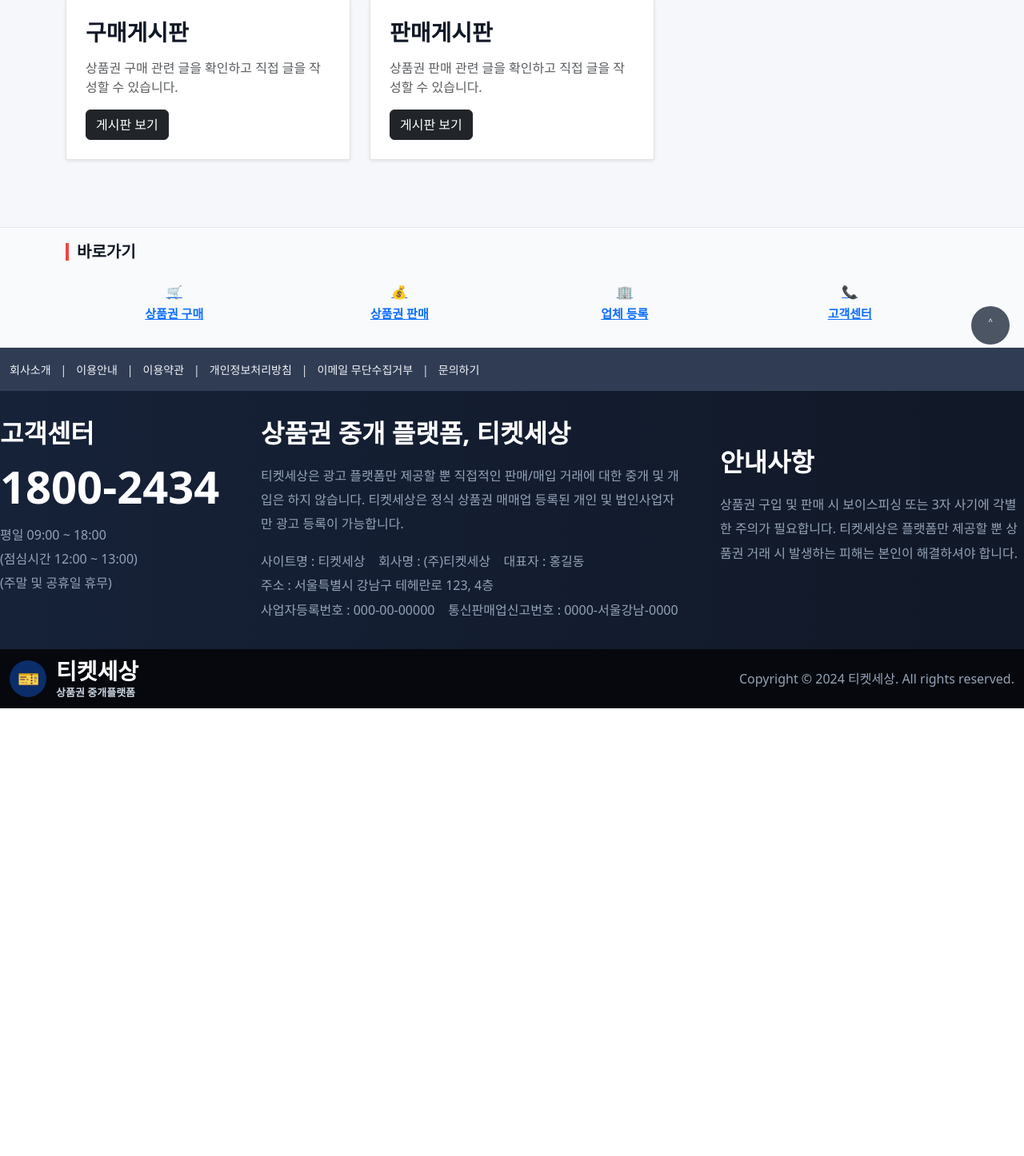
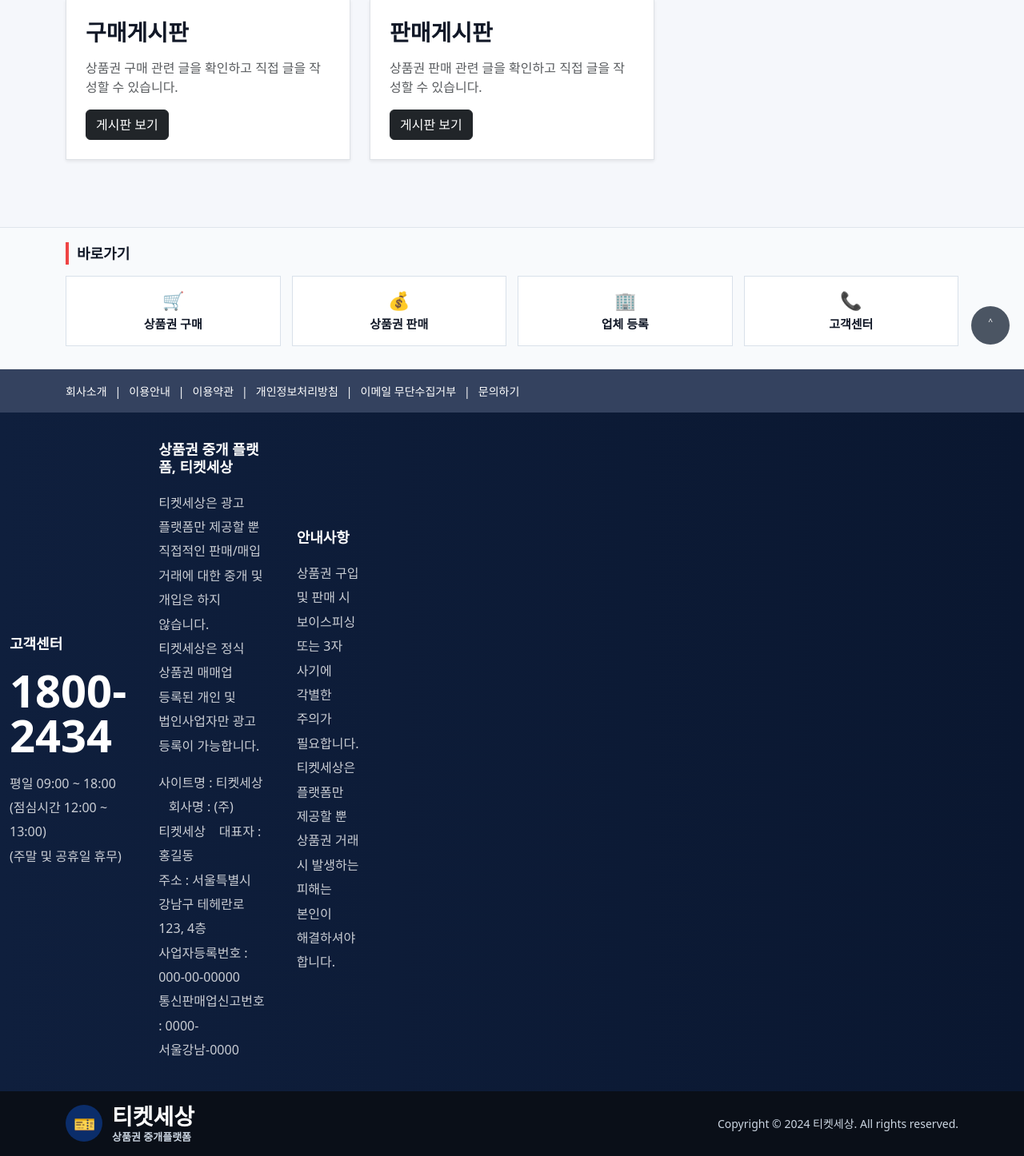
Before and after one commit to sangwoodevelopment/ticket-se, a Django app: page /community/ in a window 1280 px wide. Shown: the part 345-1791 px from the top of the page at 80% size. Before the commit the page ends 1231 px from the top, so only its background shows below. Run offline with Django 5.2, Linux system fonts and the light colour scheme; some libraries are stand-ins or nearby versions.

Commit message:
바로가기 수정

```diff
--- a/static/css/site.css
+++ b/static/css/site.css
@@ -4089,3 +4089,187 @@ body{
     line-height: 1.2;
   }
 }
+
+.ts-shortcut-section{
+  padding: 18px 0 28px;
+  border-top: 1px solid #dfe5ec;
+  background: #f8fafc;
+}
+
+.ts-shortcut-title{
+  display: flex;
+  align-items: center;
+  gap: 10px;
+  margin-bottom: 14px;
+}
+
+.ts-shortcut-title .bar{
+  width: 4px;
+  height: 28px;
+  background: #ef4444;
+  display: inline-block;
+}
+
+.ts-shortcut-title h3{
+  margin: 0;
+  font-size: 18px;
+  font-weight: 800;
+  color: #111827;
+}
+
+.shortcut-grid{
+  display: grid;
+  grid-template-columns: repeat(4, 1fr);
+  gap: 14px;
+}
+
+.shortcut-item{
+  background: #fff;
+  border: 1px solid #d9e1ea;
+  text-decoration: none;
+  color: #111827;
+  display: flex;
+  align-items: center;
+  justify-content: center;
+  gap: 10px;
+  padding: 18px 12px;
+  font-size: 16px;
+  font-weight: 800;
+  min-width: 0;
+}
+
+.shortcut-item .icon{
+  font-size: 22px;
+  line-height: 1;
+  flex: 0 0 auto;
+}
+
+.shortcut-item .label{
+  display: block;
+  white-space: nowrap;
+  word-break: keep-all;
+  line-height: 1.2;
+}
+
+.ts-footer-links{
+  background: #34425f;
+  padding: 14px 0;
+}
+
+.ts-footer-links .container{
+  display: flex;
+  flex-wrap: wrap;
+  gap: 10px;
+  align-items: center;
+}
+
+.ts-footer-links a,
+.ts-footer-links span{
+  color: #fff;
+  font-size: 14px;
+  text-decoration: none;
+}
+
+.ts-footer-main{
+  background: linear-gradient(90deg, #0f1f3d 0%, #0a1730 100%);
+  padding: 36px 0;
+}
+
+.ts-footer-main-inner{
+  display: grid;
+  grid-template-columns: 1fr 1.6fr 1fr;
+  gap: 40px;
+}
+
+.ts-footer-col h3{
+  color: #fff;
+  margin-bottom: 18px;
+  font-size: 18px;
+  font-weight: 800;
+}
+
+.ts-footer-col p,
+.ts-footer-col .meta{
+  color: rgba(255,255,255,.78);
+  line-height: 1.9;
+  word-break: keep-all;
+}
+
+.ts-footer-col .phone{
+  font-size: 54px;
+  font-weight: 900;
+  color: #2f80ff;
+  line-height: 1.05;
+  margin-bottom: 16px;
+}
+
+.ts-footer-bottom{
+  background: #0a0f18;
+  padding: 16px 0;
+}
+
+.ts-footer-bottom-inner{
+  display: flex;
+  align-items: center;
+  justify-content: space-between;
+  gap: 20px;
+}
+
+.ts-footer-brand{
+  display: flex;
+  align-items: center;
+  gap: 12px;
+  text-decoration: none;
+}
+
+.ts-footer-brand-text strong{
+  display: block;
+  color: #fff;
+}
+
+.ts-footer-brand-text span{
+  display: block;
+  color: #cbd5e1;
+  font-size: 13px;
+}
+
+.ts-footer-copy{
+  color: #cbd5e1;
+  font-size: 14px;
+}
+
+@media (max-width: 768px){
+  .shortcut-grid{
+    grid-template-columns: repeat(2, 1fr);
+    gap: 10px;
+  }
+
+  .shortcut-item{
+    padding: 14px 8px;
+    font-size: 14px;
+    gap: 8px;
+  }
+
+  .shortcut-item .icon{
+    font-size: 18px;
+  }
+
+  .shortcut-item .label{
+    white-space: normal;
+    text-align: center;
+  }
+
+  .ts-footer-main-inner{
+    grid-template-columns: 1fr;
+    gap: 28px;
+  }
+
+  .ts-footer-col .phone{
+    font-size: 42px;
+  }
+
+  .ts-footer-bottom-inner{
+    flex-direction: column;
+    align-items: flex-start;
+  }
+}
--- a/templates/site/base_site.html
+++ b/templates/site/base_site.html
@@ -146,9 +146,6 @@
 {% endif %}
 
 <footer class="ts-footer">
-  <div class="ts-footer-inner">
-
-    <!-- 상단 바로가기 -->
   <div class="ts-shortcut-section">
     <div class="container">
 
@@ -158,7 +155,6 @@
       </div>
 
       <div class="shortcut-grid">
-
         <a href="{% url 'buy_board_page' %}" class="shortcut-item">
           <span class="icon">🛒</span>
           <span class="label">상품권 구매</span>
@@ -178,13 +174,13 @@
           <span class="icon">📞</span>
           <span class="label">고객센터</span>
         </a>
+      </div>
 
     </div>
   </div>
-    </div>
 
-    <!-- 링크 바 -->
   <div class="ts-footer-links">
+    <div class="container">
       <a href="#">회사소개</a>
       <span>|</span>
       <a href="#">이용안내</a>
@@ -197,9 +193,10 @@
       <span>|</span>
       <a href="#">문의하기</a>
     </div>
+  </div>
 
-    <!-- 본문 -->
   <div class="ts-footer-main">
+    <div class="container ts-footer-main-inner">
       <div class="ts-footer-col customer">
         <h3>고객센터</h3>
         <div class="phone">1800-2434</div>
@@ -231,9 +228,10 @@
         </p>
       </div>
     </div>
+  </div>
 
-    <!-- 하단 바 -->
   <div class="ts-footer-bottom">
+    <div class="container ts-footer-bottom-inner">
       <a href="{% url 'site_index' %}" class="ts-footer-brand">
         <div class="ts-footer-brand-icon">🎫</div>
         <div class="ts-footer-brand-text">
@@ -246,10 +244,8 @@
         Copyright © 2024 티켓세상. All rights reserved.
       </div>
     </div>
-
   </div>
 
-  <!-- 우측 플로팅 -->
   <div class="ts-floating-wrap">
     <button type="button" class="ts-floating-top" onclick="window.scrollTo({top:0, behavior:'smooth'});">
       ˄
```
Lines whose indentation alone changed are shown as unchanged.
